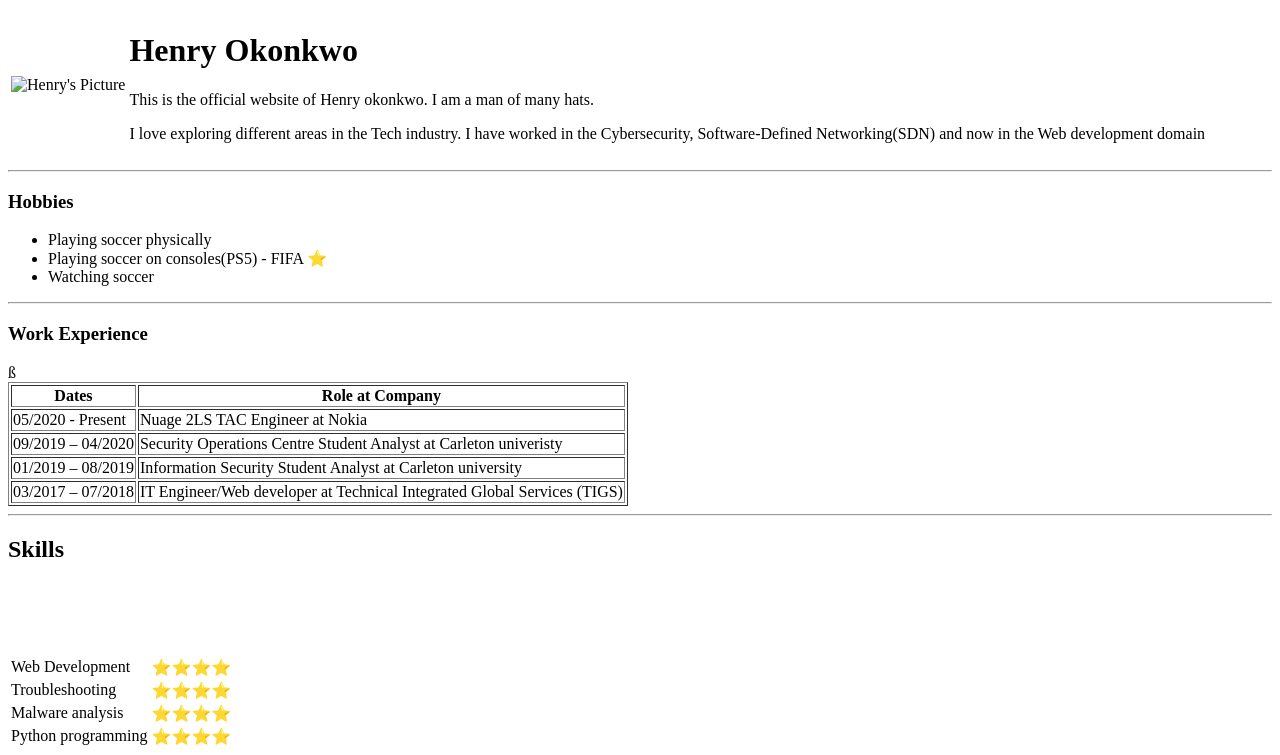
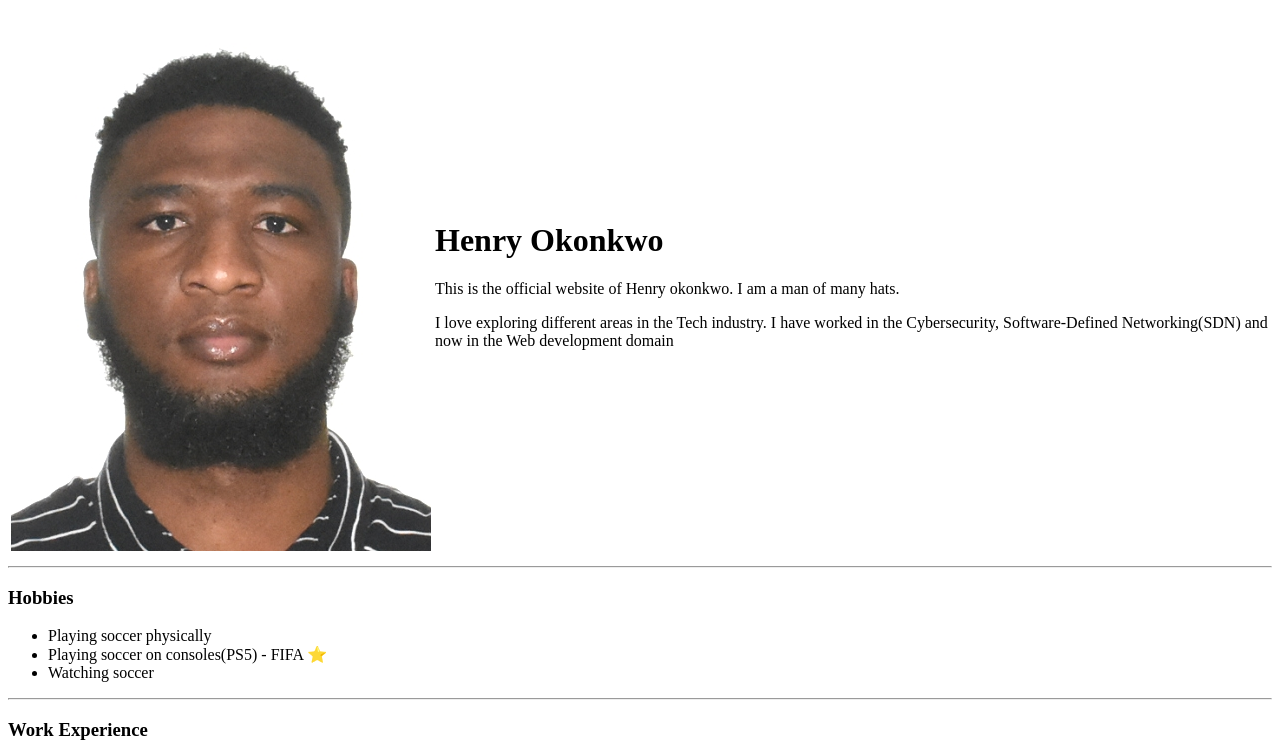
Before and after one commit to henryookonkwo/my-resume, a plain HTML site: page index.html in a window 1280 px wide. Shown: the top 755 px of the page. Drawn offline with Linux system fonts and the light colour scheme.

Commit message:
updated image path in index.html

```diff
--- a/index.html
+++ b/index.html
@@ -10,7 +10,7 @@
     <table>
         <tr>
             <td>
-                <img src="/images/henry.jpg" alt="Henry's Picture">
+                <img src="/images/henry.png" alt="Henry's Picture">
             </td>
             <td>
                 <h1>Henry Okonkwo</h1>
```
